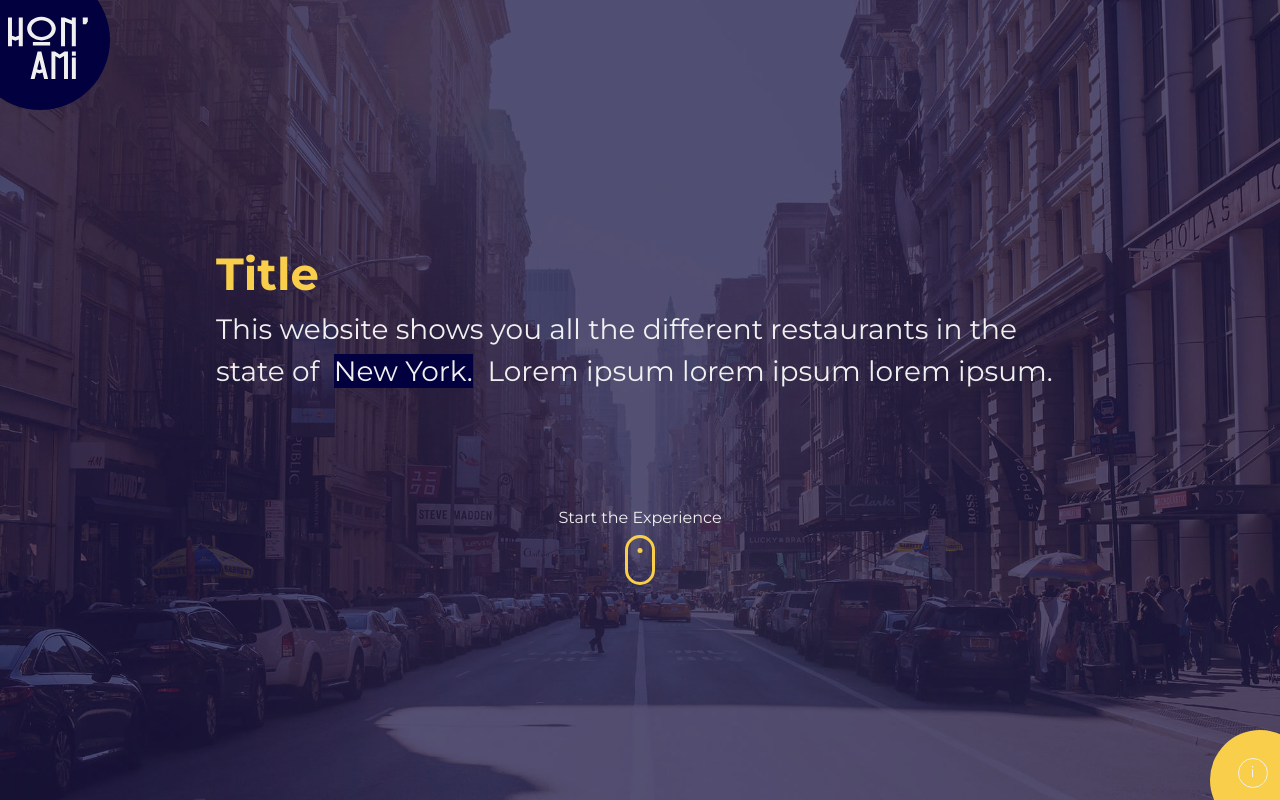
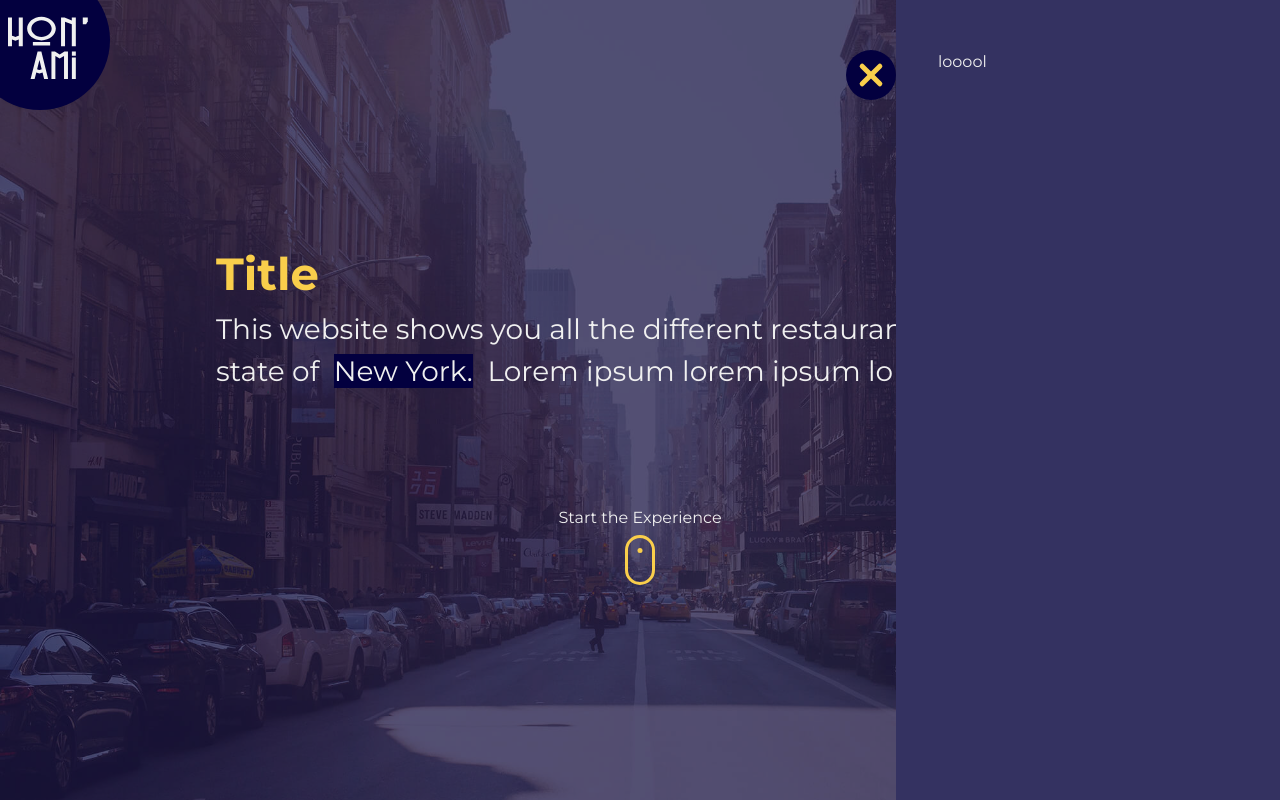
Before and after one commit to hon-ami/Front-end, a React (Create React App) app: page / in a window 1280 px wide. Built offline with nearby package versions, Linux system fonts and the light colour scheme; what react-mapbox-gl would draw is missing.

Commit message:
test sidebar

```diff
--- a/src/components/LandingPage/LandingPage.js
+++ b/src/components/LandingPage/LandingPage.js
@@ -4,6 +4,7 @@ import { Grid, Row, Col } from 'react-flexbox-grid';
 import Logo from '../shared/Logo/Logo';
 import Info from './Info/Info';
 import './LandingPage.scss'
+import SidebarContent from '../sidebar/SidebarContent';
 
 class LandingPage extends Component {
   render() {
@@ -29,6 +30,7 @@ class LandingPage extends Component {
           </div>
         </div>
         <Info />
+        <SidebarContent />
       </Grid>
     )
   }
--- a/src/components/Map/MapPage.js
+++ b/src/components/Map/MapPage.js
@@ -1,5 +1,6 @@
 import React, { Component, Fragment } from 'react';
 import Sidebar from '../sidebar/sidebar';
+import SidebarContent from '../sidebar/SidebarContent';
 import MapContainer from '../Map/MapContainer';
 import data from '../../restau1.json';
 import Logo from '../shared/Logo/Logo'
@@ -8,7 +9,8 @@ import { COUNTY } from '../constants/Global';
 class MapPage extends Component {
   state = {
     value: [],
-    county: [-74.007766, 40.714625],
+    countyLngLat: [-74.007766, 40.714625],
+    county: 'all',
   }
 
   async componentDidMount() {
@@ -18,13 +20,13 @@ class MapPage extends Component {
   handleFilters = (value, county) => {
     COUNTY.forEach(borough => {
       if (borough.label === county) {
-        return this.setState({ county: [borough.lng, borough.lat]})
+        return this.setState({ countyLngLat: [borough.lng, borough.lat]})
       }
       if (county === "all") {
-        this.setState({ county: [-74.007766, 40.714625] })
+        this.setState({ countyLngLat: [-74.007766, 40.714625] })
       }
     });
-    this.setState({ value });
+    this.setState({ value, county });
   }
 
   render() {
@@ -36,8 +38,11 @@ class MapPage extends Component {
         />
         <MapContainer
           restaurants={this.state.value}
-          flyTo={this.state.county}
+          flyTo={this.state.countyLngLat}
         />
+      <SidebarContent
+        county={this.state.county}
+      />
       </Fragment>
     );
   }
--- /dev/null
+++ b/src/components/sidebar/SidebarContent.js
@@ -0,0 +1,30 @@
+import React, { Component } from 'react';
+import { Grid, Row, Col } from 'react-flexbox-grid';
+import './SidebarContent.scss'
+
+class SidebarContent extends Component {
+  state = {
+    open: true,
+  }
+
+  handleModal = () => {
+    this.setState({ open: !this.state.open });
+  }
+
+  render() {
+    // const { county } = this.props;
+    const { open } = this.state;
+    return (
+      <div className={`SidebarContent ${open && ('SidebarContent-open')}`}>
+        <div className="SidebarContent-toggle" onClick={this.handleModal} />
+        <Grid className="SidebarContent-container">
+          <Row>
+            looool
+          </Row>
+        </Grid>
+      </div>
+    )
+  }
+}
+
+export default SidebarContent;
--- /dev/null
+++ b/src/components/sidebar/SidebarContent.scss
@@ -0,0 +1,77 @@
+@import "../../index.scss";
+
+.SidebarContent {
+  position: absolute;
+  top: 0;
+  right: 0;
+  background: $lightColor;
+  height: 100vh;
+  width: 30vw;
+  z-index: 2;
+  transform: translateX(30vw);
+  transition: 1s ease;
+  &-open {
+    transform: translateX(0);
+    .SidebarContent-toggle {
+      &::before, &::after {
+        content: "";
+        background: $secondaryColor;
+        height: .5rem;
+        width: 3rem;
+        position: absolute;
+        top: 50%;
+        left: 50%;
+        transform: translate(-50%, -50%) rotate(-45deg);
+        border-radius: 2rem;
+        clip-path: initial;
+      }
+      &::after {
+        transform: translate(-50%, -50%) rotate(45deg);
+      }
+    }
+  }
+  &-toggle {
+    position: absolute;
+    top: 5rem;
+    left: -5rem;
+    height: 5rem;
+    width: 5rem;
+    border-radius: 50%;
+    background: $darkColor;
+    cursor: pointer;
+    &::before {
+      content: "";
+      background: $secondaryColor;
+      height: 3rem;
+      width: 3rem;
+      position: absolute;
+      top: 50%;
+      left: 50%;
+      transform: translate(-50%, -50%);
+      clip-path: polygon(45% 0%, 45% 35%, 100% 35%, 100% 65%, 45% 65%, 45% 100%, 0% 50%);
+    }
+  }
+  &-open {
+    transform: translateX(0);
+    .SidebarContent-toggle {
+      &::before, &::after {
+        content: "";
+        background: $secondaryColor;
+        height: .5rem;
+        width: 3rem;
+        position: absolute;
+        top: 50%;
+        left: 50%;
+        transform: translate(-50%, -50%) rotate(-45deg);
+        border-radius: 2rem;
+      }
+      &::after {
+        transform: translate(-50%, -50%) rotate(45deg);
+      }
+    }
+  }
+  &-container {
+    padding: 5rem;
+    color: $primaryColor;
+  }
+}
```
